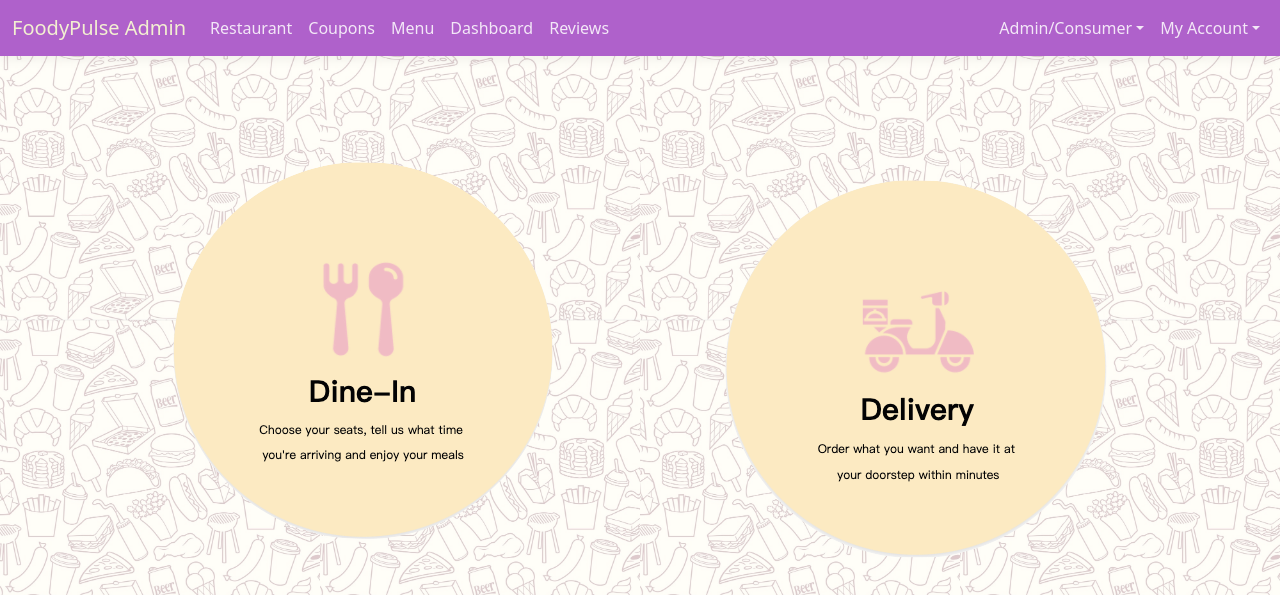
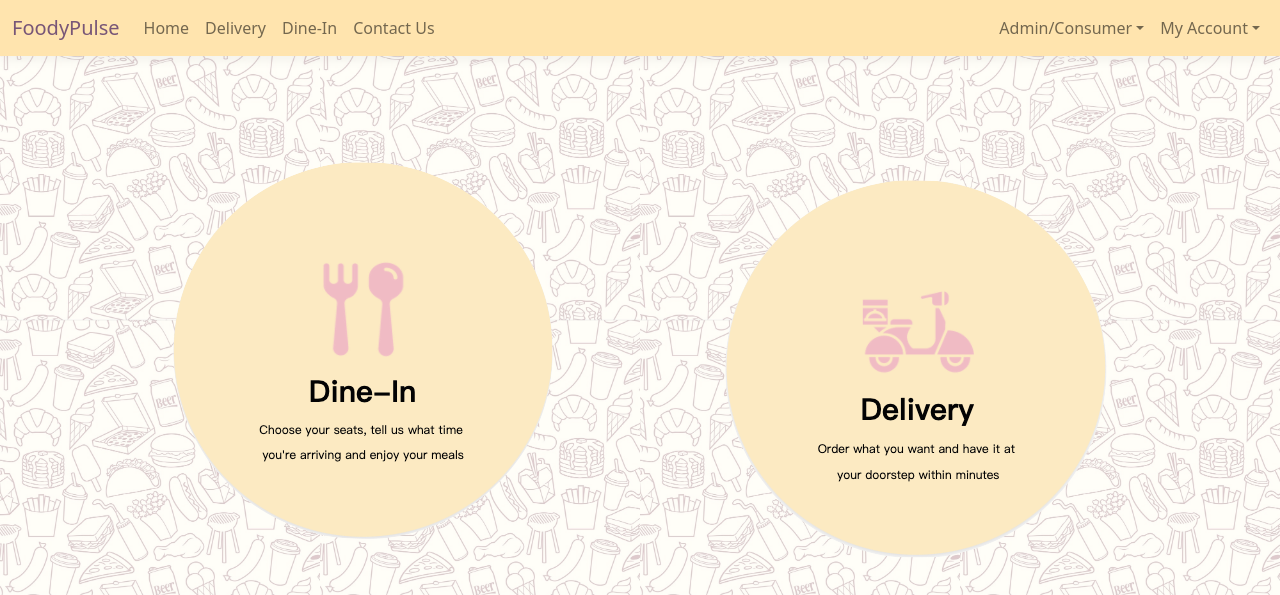
Before and after one commit to ashlilies/appdpj, a Flask app: page /consumer/delordine in a window 1280 px wide. Shown: the top 595 px of the page. Run offline with Flask 2, Linux system fonts and the light colour scheme; some libraries are stand-ins or nearby versions.

```diff
--- a/src/application/templates/consumer/consumer_base.html
+++ b/src/application/templates/consumer/consumer_base.html
@@ -2,7 +2,7 @@
 <html lang="en">
 <head>
   <meta charset="UTF-8">
-  <title>{% block title %}{% endblock %}</title>
+  <title>{% block title %}{% endblock %} - FoodyPulse</title>
 
   <!--Bootstrap 5.1.2 CSS -->
   <link href="https://cdn.jsdelivr.net/npm/bootstrap@5.1.3/dist/css/bootstrap.min.css" rel="stylesheet"
--- a/src/application/templates/consumer/delOrdine.html
+++ b/src/application/templates/consumer/delOrdine.html
@@ -1,5 +1,5 @@
-{% extends "admin/admin_base.html" %}
-{% block title %} Delivery or dine in {% endblock %}
+{% extends "consumer/consumer_base.html" %}
+{% block title %}Delivery or Dine-In{% endblock %}
 {% block head %}
   <style>
       * {
@@ -27,12 +27,14 @@
 
   <div class="row" style="margin-left: 30px;">
     <div class="column" style="padding-top:60px;">
+      <a href="{{ url_for("dine_in") }}">
         <img src="../../static/delordine/dinein.png" alt="Delivery option">
-
+      </a>
     </div>
     <div class="column" style="padding-top:60px;">
+      <a href="{{ url_for("dine_in") }}">
       <img src="../../static/delordine/delivery.png" alt="Delivery option">
-
+      </a>
     </div>
   </div>
 
--- a/src/application/templates/consumer/home.html
+++ b/src/application/templates/consumer/home.html
@@ -1,5 +1,5 @@
 {% extends "consumer/consumer_base.html" %}
-{% block title %}FoodyPulse - Home{% endblock %}
+{% block title %}Home{% endblock %}
 
 {% block head %}
 <style>
@@ -40,7 +40,7 @@
         <h1>Made available to you.</h1>
         <h1>On Impulse.</h1>
         <p>Dine-in and ordering, all at your comfort.</p>
-        <p><a href="#"><button class="btn btn-primary">Order Now</button></a></p>
+        <p><a href="{{ url_for("delordine") }}"><button class="btn btn-primary">Order Now</button></a></p>
     </div>
     <div id="right-home-content">
         <img src={{ url_for("static", filename="home/consumer.png") }} />
--- a/src/application/templates/includes/_navbar.html
+++ b/src/application/templates/includes/_navbar.html
@@ -20,22 +20,11 @@
             <li class="nav-item">
               <a class="nav-link" href="/">Home</a>
             </li>
-            <li class="nav-item dropdown">
-              <a class="nav-link dropdown-toggle" href="#" role="button"
-                 data-bs-toggle="dropdown"> Delivery</a>
-              <ul class="dropdown-menu">
-                <a class="dropdown-item" href="#">Create User</a>
-                <a class="dropdown-item" href="#">Retrieve Users</a>
-              </ul>
+            <li class="nav-item">
+              <a class="nav-link" href="{{ url_for("delivery") }}">Delivery</a>
             </li>
-            <li class="nav-item dropdown">
-              <a class="nav-link dropdown-toggle" href="#" role="button"
-                 data-bs-toggle="dropdown">
-                Dine-In</a>
-              <ul class="dropdown-menu">
-                <li><a class="dropdown-item" href="/createCustomer">Create Customer</a></li>
-                <li><a class="dropdown-item" href="#">Retrieve Customer</a></li>
-              </ul>
+            <li class="nav-item">
+              <a class="nav-link" href="{{ url_for("dine_in") }}">Dine-In</a>
             </li>
             <li class="nav-item">
               <a class="nav-link" href="#">Contact Us</a>
```
Also changed, not shown: src/application/Controllers/consumer/consumer_ashlee.py (+17 -0 lines), src/application/templates/consumer/TEMPLATE.html (added, +8 -0 lines), src/application/templates/consumer/delivery.html (added, +8 -0 lines), src/application/templates/consumer/dineIn.html (added, +32 -0 lines). Lines whose indentation alone changed are shown as unchanged.
